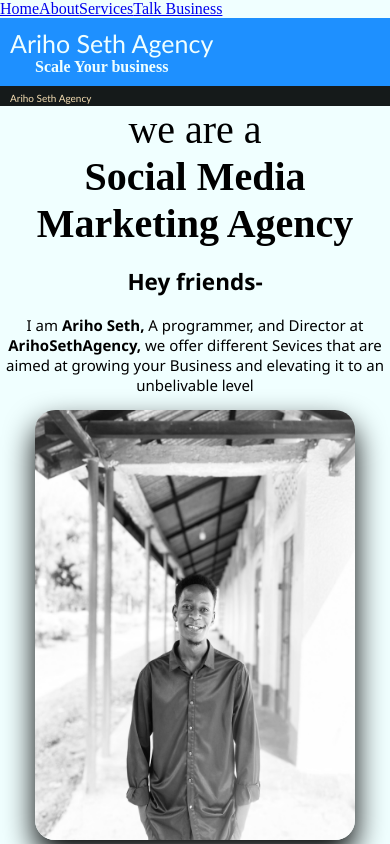
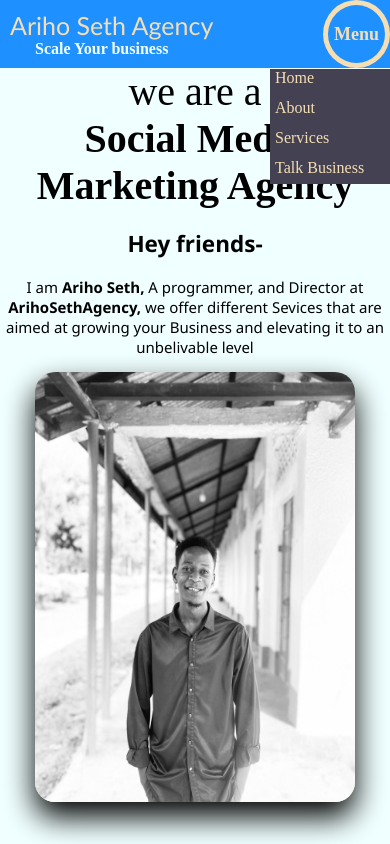
Before and after one commit to Ariho-Seth/arihoseth-agency-website, a React (Create React App) app: page / in a window 390 px wide. Shown: the top 844 px of the page. Built offline with nearby package versions, Linux system fonts and the light colour scheme.

Commit message:
Second Changes commited on Sunday, 01st Sept 2024

```diff
--- a/src/App.css
+++ b/src/App.css
@@ -1,6 +1,7 @@
+@media only screen and (max-width: 450px) {
 
-@media only screen and (max-width: 450px){
-  html, body{
+  html,
+  body {
     box-sizing: border-box;
     margin: 0%;
     padding: 0%;
@@ -8,8 +9,10 @@
   }
 }
 
-@media only screen and (min-width: 1440px){
-  html, body{
+@media only screen and (min-width: 1440px) {
+
+  html,
+  body {
     box-sizing: border-box;
     margin: 0%;
     padding: 0%;
--- a/src/App.js
+++ b/src/App.js
@@ -1,4 +1,5 @@
 import './App.css';
+import { Header, Footer, HelpUs } from './components/MainSections';
 import { BrowserRouter as Routers, Routes, Route, Link } from 'react-router-dom';
 import { Home } from './pages/Home';
 import { About } from './pages/About';
@@ -8,7 +9,19 @@ import { TalkBusiness } from './pages/TalkBusiness';
 function App() {
   return (
     <div className="App">
+      <Navigator />
 
+
+    </div>
+  );
+}
+export default App;
+// this is the Navigation link componet.
+// I made it a component because I thought i was gotta be calling it in the other classes/ compnets i wanted to have it
+
+const Navigator = () => {
+  return (
+    <div className="navigator">
 
       <Routers>
         <NavigationBar />
@@ -18,22 +31,28 @@ function App() {
           <Route path="/Services" element={<Services />} />
           <Route path="/TalkBusiness" element={<TalkBusiness />} />
         </Routes>
+
       </Routers>
+    </div>
+  )
 
-    </div>
-  );
 }
-export default App;
-// this is the Navigation link componet.
-// I made it a component because I thought i was gotta be calling it in the other classes/ compnets i wanted to have it
-export const NavigationBar=()=>{
 
-  return(
-    <div className="nav-links1">
+
+export const NavigationBar = () => {
+
+  return (
+    <div className="navigation">
+      <Header />
+      <button className="navigationButton">Menu</button>
+      <div className="navigationAnchor">
         <Link to="/">Home</Link>
         <Link to="/About">About</Link>
         <Link to="/Services">Services</Link>
         <Link to="/TalkBusiness">Talk Business</Link>
 
       </div>
-  )}
+
+    </div>
+  )
+}
--- a/src/components/MainSections.js
+++ b/src/components/MainSections.js
@@ -6,9 +6,8 @@ import { useForm } from 'react-hook-form';
 import { yupResolver } from "@hookform/resolvers/yup"
 import timerIcon from './TIMER.jpeg';
 
-
-export const Header= ()=>{
-    return(
+export const Header = () => {
+    return (
 
         <div className="header-Section" >
 
@@ -19,38 +18,18 @@ export const Header= ()=>{
     )
 }
 
+export const HelpUs = () => {
+    const [userSuggestion, setUserSuggestion] = useState(null)
 
-
-export const StickyHeader=()=>{
-    return(
-        <div className="sticky-header">
-            <div id='sub-title'>Ariho Seth Agency </div>
-
-
-        </div>
-    )
-  }
-
-const HandleClick= ()=>{
-    console.log("I have Subscribed!")
-
-
-
-}
-
-
-export const HelpUs=()=>{
-    const[userSuggestion, setUserSuggestion] = useState(null)
-
-    return(
+    return (
         <div className="helpus">
-                <p>Every after 7 days, i send an email news letter -ie <span id='concetrate' style={{color:'dodgerblue'}}>Concetrate,</span> This is where i get to share what I've learned throughout the week,
+            <p>Every after 7 days, i send an email news letter -ie <span id='concetrate' style={{ color: 'dodgerblue' }}>Concetrate!,</span> This is where i get to share what I've learned throughout the week,
                 what I enjoyed, and what brought me down such that we can learn from every lesson that I've drawn from the experiences
                 {/* At the moment, thois may not sound helpfull, but at a time <b>t,</b> you'll refer to this email or refer a friend to read content from this newsletter
                     because everything here is based on real-world experience and maybe applicable in one's life any time from now */}
 
             </p>
-                <input type='text' placeholder='Your name...'  id="message-pane"/><br />
+            <input type='text' placeholder='Your name...' id="message-pane" /><br />
             <input type='text' placeholder='Your e-mail address...' id="message-pane" /> <br />
             <span id='checker'>
                 <input type='checkbox' />
@@ -62,8 +41,8 @@ export const HelpUs=()=>{
     )
 }
 
-export const Footer =()=>{
-    return(
+export const Footer = () => {
+    return (
         <div className="footer-Section">
 
             <div className='first-footer'>
--- a/src/components/Style-About.css
+++ b/src/components/Style-About.css
@@ -1,5 +1,5 @@
 @media only screen and (max-width: 450px) {
-    .ourHistory{
+    .ourHistory {
         color: black;
         font-family: 'Segoe UI', Tahoma, Geneva, Verdana, sans-serif;
         text-align: center;
--- a/src/components/Style-Business.css
+++ b/src/components/Style-Business.css
@@ -1,12 +1,13 @@
 @media only screen and (max-width:450px) {
-    .businessSection{
+    .businessSection {
         color: black;
         font-family: 'Segoe UI', Tahoma, Geneva, Verdana, sans-serif;
         text-align: center;
         font-size: 15px;
         padding: 5px;
     }
-    .businessSection button{
+
+    .businessSection button {
         width: max-content;
         font-size: 15px;
         padding: 10px;
--- a/src/components/Style-Components.css
+++ b/src/components/Style-Components.css
@@ -1,11 +1,10 @@
-
 /* Header Section Starts here */
 
 
 
 
-@media only screen and (max-width: 450px){
-    .header-Section{
+@media only screen and (max-width: 450px) {
+    .header-Section {
         background-color: dodgerblue;
         box-sizing: border-box;
         width: 100%;
@@ -15,20 +14,23 @@
         padding: 10px 10px;
         background-position: 5%;
     }
-       .main-title{
+
+    .main-title {
         font-family: 'Trebuchet MS', 'Lucida Sans Unicode', 'Lucida Grande', 'Lucida Sans', Arial, sans-serif;
         font-size: 25px;
-                    color: azure;
+        color: wheat;
 
     }
-        .motto{
+
+    .motto {
         font-family: Century Gothic;
         color: azure;
         text-align: left;
         margin-left: 25px;
         font-weight: bolder;
     }
-        .sticky-header{
+
+    .sticky-header {
         padding: 6px 10px;
         font-family: 'Gill Sans', 'Gill Sans MT', Calibri, 'Trebuchet MS', sans-serif;
         position: sticky;
@@ -43,21 +45,77 @@
         box-sizing: border-box;
 
     }
-        .sticky-header #sub-title{
+
+    .sticky-header #sub-title {
         width: 50%;
         font-size: 10px;
     }
 
+    .navigation {
+        background-color: dodgerblue;
+        position: sticky;
+        top: 0px;
+        left: 0px;
+        width: 100%;
+        display: flex;
+
+
+
+
+    }
+
+    .navigationButton {
+        background-color: dodgerblue;
+        border: 5px solid wheat;
+        border-radius: 50%;
+        color: wheat;
+
+        font-size: large;
+        font-family: Century Gothic;
+        font-weight: bolder;
+    }
+
+
+    .navigationAnchor {
+
+        position: absolute;
+        top: 69px;
+        right: 0%;
+        width: 120px;
+        background-color: rgb(67, 65, 82);
+        height: 0;
+        transition: height 1s;
+        overflow: hidden;
+        align-items: flex-end;
+    }
+
+    .navigation:hover>.navigationAnchor {
+        height: 115px;
+
+
+    }
+
+    .navigationAnchor a {
+        display: block;
+        height: 30px;
+        text-decoration: none;
+        font-family: Century Gothic;
+        margin: 0 5px;
+        color: wheat;
+
+    }
+
     /* blog container starts here */
-     .blog-container{
+    .blog-container {
         width: 100%;
-            height:fit-content;
-            display: flex ;
+        height: fit-content;
+        display: flex;
         flex-direction: column;
         justify-content: space-between;
 
     }
-        .blog-box{
+
+    .blog-box {
         margin: 3px 0;
         border-radius: 15px;
         box-sizing: border-box;
@@ -71,9 +129,10 @@
         font-family: 'Trebuchet MS', 'Lucida Sans Unicode', 'Lucida Grande', 'Lucida Sans', Arial, sans-serif;
 
     }
+
     /* HelpUs section begins here */
 
-            .helpus{
+    .helpus {
         box-sizing: border-box;
         margin: 5px 0;
         display: flex;
@@ -88,20 +147,23 @@
 
         font-size: 15px;
     }
-             .helpus input{
+
+    .helpus input {
         margin: 0px;
         font-family: Century Gothic;
         font-size: 12px;
         padding: 5px;
         border: 1px solid black;
     }
-             .helpus #message-pane{
+
+    .helpus #message-pane {
         width: 300px;
         border-radius: 5px;
 
     }
-             .helpus button{
-                width:max-content;
+
+    .helpus button {
+        width: max-content;
         font-size: 15px;
         padding: 10px;
         align-self: center;
@@ -114,7 +176,7 @@
     }
 
     /* Footer Section Starts here */
-           .footer-Section{
+    .footer-Section {
 
         display: flex;
         flex-direction: column;
@@ -128,18 +190,22 @@
 
 
     }
-        .first-footer{
+
+    .first-footer {
         display: flex;
         flex-direction: row;
         justify-content: space-between;
         height: 250px;
         text-align: left;
-            padding:10px 10px;
-            width:100%;
+        padding: 10px 10px;
+        width: 100%;
         box-sizing: border-box;
 
     }
-        .left-side, .middle-side, .right-side {
+
+    .left-side,
+    .middle-side,
+    .right-side {
         width: 250px;
         font-family: 'Gill Sans', 'Gill Sans MT', Calibri, 'Trebuchet MS', sans-serif;
 
@@ -147,7 +213,7 @@
 
     }
 
-        .middle-side{
+    .middle-side {
         box-sizing: border-box;
         text-align: center;
         width: 100%;
@@ -157,8 +223,8 @@
 }
 
 
-@media only screen and (min-width: 1440px){
-    .header-Section{
+@media only screen and (min-width: 1440px) {
+    .header-Section {
         height: 300px;
         width: 100%;
         display: inline-block;
@@ -167,22 +233,23 @@
         justify-content: center;
         text-align: center;
         box-sizing: border-box;
-        padding-top:100px ;
+        padding-top: 100px;
     }
 
-    .main-title{
+    .main-title {
         font-family: 'Trebuchet MS', 'Lucida Sans Unicode', 'Lucida Grande', 'Lucida Sans', Arial, sans-serif;
         font-size: 70px;
         color: azure;
     }
-    .motto{
+
+    .motto {
         font-size: 30px;
         color: dodgerblue;
         font-family: system-ui, -apple-system, BlinkMacSystemFont, 'Segoe UI', Roboto, Oxygen, Ubuntu, Cantarell, 'Open Sans', 'Helvetica Neue', sans-serif;
     }
 
 
-     .sticky-header{
+    .sticky-header {
         padding: 6px 10px;
         font-family: 'Gill Sans', 'Gill Sans MT', Calibri, 'Trebuchet MS', sans-serif;
         position: sticky;
@@ -197,11 +264,13 @@
         box-sizing: border-box;
 
     }
-     .sticky-header #sub-title{
+
+    .sticky-header #sub-title {
         width: 50%;
         font-size: 20px;
     }
-    .sticky-header #nav-links{
+
+    .sticky-header #nav-links {
         width: 50%;
         font-size: 20px;
         text-decoration: none;
@@ -210,7 +279,7 @@
     }
 
     /* content Section Starts here */
-     .content-Section{
+    .content-Section {
         box-sizing: border-box;
         background-color: azure;
         height: 80rem;
@@ -219,37 +288,43 @@
         padding: 50px 10rem;
 
     }
-     .first-Content{
+
+    .first-Content {
         display: flex;
         flex-direction: row;
         justify-content: space-evenly;
     }
-     .left-content{
+
+    .left-content {
         font-family: 'Segoe UI', Tahoma, Geneva, Verdana, sans-serif;
         font-size: 22px;
         width: 45rem;
         height: fit-content;
     }
-     .seth-pic{
+
+    .seth-pic {
         height: 515px;
         width: 390px;
         align-items: flex-end;
     }
-    img{
+
+    img {
         height: 512px;
         width: 384px;
         border-radius: 20px;
         box-shadow: 0 15px 30px rgba(0, 0, 0, 1);
         /* filter: drop-shadow(12px 12px 16px rgb(23, 52, 89)); */
     }
-     .blog-container{
+
+    .blog-container {
         width: 100%;
-        height:fit-content;
-        display: flex ;
+        height: fit-content;
+        display: flex;
         flex-direction: row;
         justify-content: space-evenly;
     }
-    .blog-box{
+
+    .blog-box {
         border-radius: 15px;
         box-sizing: border-box;
         width: 350px;
@@ -262,7 +337,7 @@
 
     }
 
-     .helpus{
+    .helpus {
         display: flex;
         flex-direction: column;
         width: 100%;
@@ -274,50 +349,57 @@
         font-family: 'Gill Sans', 'Gill Sans MT', Calibri, 'Trebuchet MS', sans-serif;
         font-size: 20px;
     }
-    .helpus input{
+
+    .helpus input {
         margin: 0px;
         font-family: 'Gill Sans', 'Gill Sans MT', Calibri, 'Trebuchet MS', sans-serif;
         font-size: 17px;
         padding: 5px;
         border: 2px solid black;
     }
-    .helpus #message-pane{
+
+    .helpus #message-pane {
         width: 300px;
         border-radius: 15px;
 
     }
-    .helpus #submit-message{
+
+    .helpus #submit-message {
 
         border-radius: 10px;
     }
 
 
     /* Footer Section Starts here */
-    .footer-Section{
+    .footer-Section {
 
         display: flex;
         flex-direction: row;
         justify-content: space-evenly;
-        background-color:black;
+        background-color: black;
         color: white;
         height: fit-content;
         width: 100%;
 
 
     }
-  .first-footer{
+
+    .first-footer {
         display: flex;
         flex-direction: row;
         justify-content: space-evenly;
     }
-    .left-side, .middle-side, .right-side {
+
+    .left-side,
+    .middle-side,
+    .right-side {
         box-sizing: border-box;
         width: 400px;
         height: 250px;
 
         text-align: left;
         font-family: 'Gill Sans', 'Gill Sans MT', Calibri, 'Trebuchet MS', sans-serif;
-        padding:10px 70px;
+        padding: 10px 70px;
     }
 
 }
--- a/src/pages/Home.js
+++ b/src/pages/Home.js
@@ -1,23 +1,24 @@
 import { useState } from "react"
-import { Header, Footer, StickyHeader, HelpUs } from "../components/MainSections"
+
 
 import '../App.css';
 import '../components/Style-Components.css';
 import '../components/Style-Pages.css';
-import { BrowserRouter as Routers, Routes, Route, Link } from "react-router-dom";
-import { NavigationBar } from "../App";
+import { Link } from "react-router-dom";
+import { Header, Footer, HelpUs } from "../components/MainSections"
 
-export const Home= ()=>{
-    return(
+
+
+
+export const Home = () => {
+    return (
         <div className="home-class">
-                <Header />
-                <StickyHeader>
 
-                </StickyHeader>
             <Content />
-
             <HelpUs />
             <Footer />
+
+
 
 
         </div>
@@ -25,12 +26,12 @@ export const Home= ()=>{
 }
 // Content Section Starts Here!!
 
-const Content=()=>{
-    return(
+const Content = () => {
+    return (
         <div className="content-Section">
             <div className="first-Content">
                 <div className="left-content">
-                                        <p1 style={{fontFamily: "Century Gothic", fontSize: "40px"}}>we are a <br /><b> Social Media Marketing Agency</b></p1>
+                    <p1 style={{ fontFamily: "Century Gothic", fontSize: "40px" }}>we are a <br /><b> Social Media Marketing Agency</b></p1>
                     <h2>Hey friends-</h2>
                     <p>I am <b>Ariho Seth,</b> A programmer, and Director  at <b>ArihoSethAgency, </b>
                         we offer different Sevices that are aimed at growing your Business and elevating it to an unbelivable level </p>
@@ -80,21 +81,21 @@ const Content=()=>{
 
 
 // Blog Section Starts Here!!
-export const BlogSection=()=>{
+export const BlogSection = () => {
 
     const [blogs, setBlogs] = useState([
         { title: "The Fanciest Apple Product", authour: "Maques Brownlee", id: 1 },
-        { title: "How to type lightening fast",  authour: "Ali Abdaal", id: 2 },
+        { title: "How to type lightening fast", authour: "Ali Abdaal", id: 2 },
         { title: "Tips on Productivity! ", authour: "Ariho Seth", id: 3 },
         { title: "The Financial Freedom longed for! ", authour: "Ali Abdaal", id: 4 }
 
     ])
 
-    return(
+    return (
         <div className="blog-container">
-           {blogs.map((blogs)=>{
+            {blogs.map((blogs) => {
 
-                return(
+                return (
 
                     <div className="blog-box">
 
@@ -107,4 +108,5 @@ export const BlogSection=()=>{
                 )
             })}
         </div>
-    )}
+    )
+}
```
Also changed, not shown: src/pages/About.js (+12 -11 lines), src/pages/Services.js (+9 -8 lines), src/pages/TalkBusiness.js (+12 -11 lines). Lines whose indentation alone changed are shown as unchanged.
